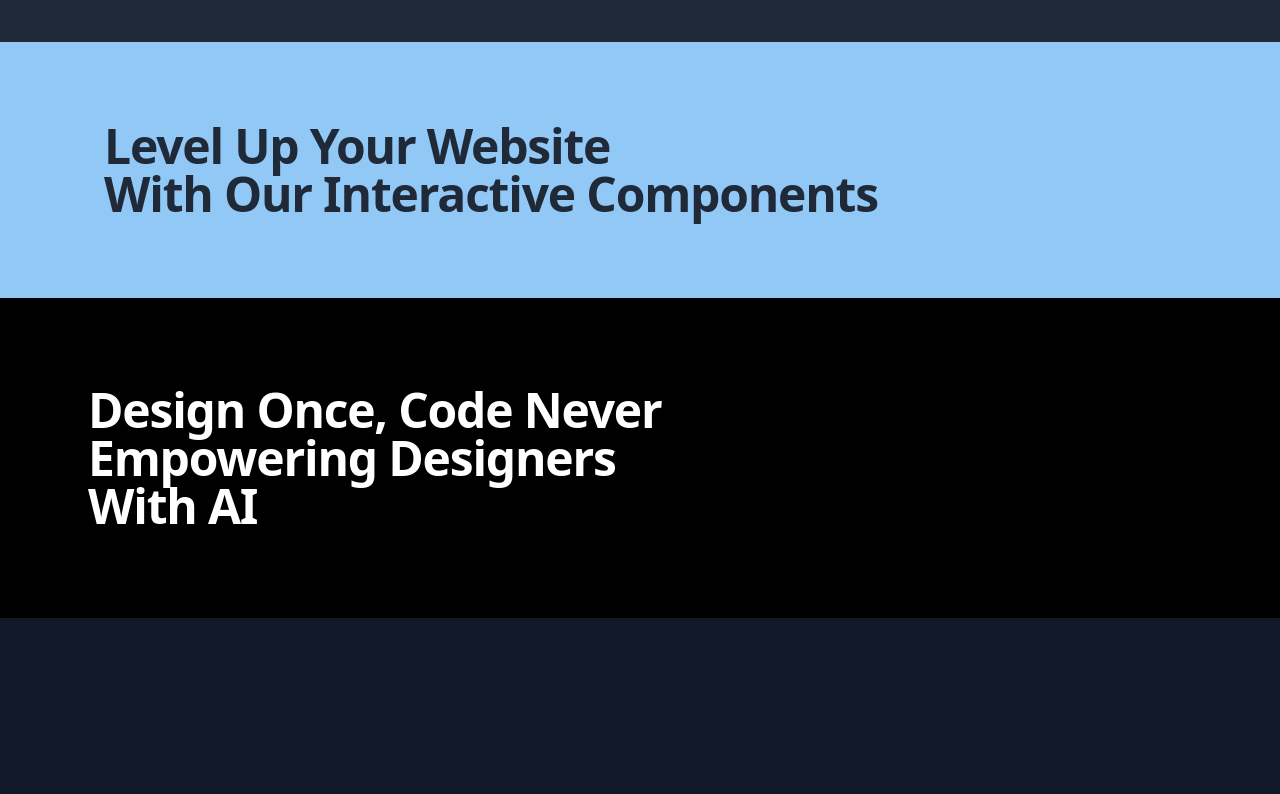
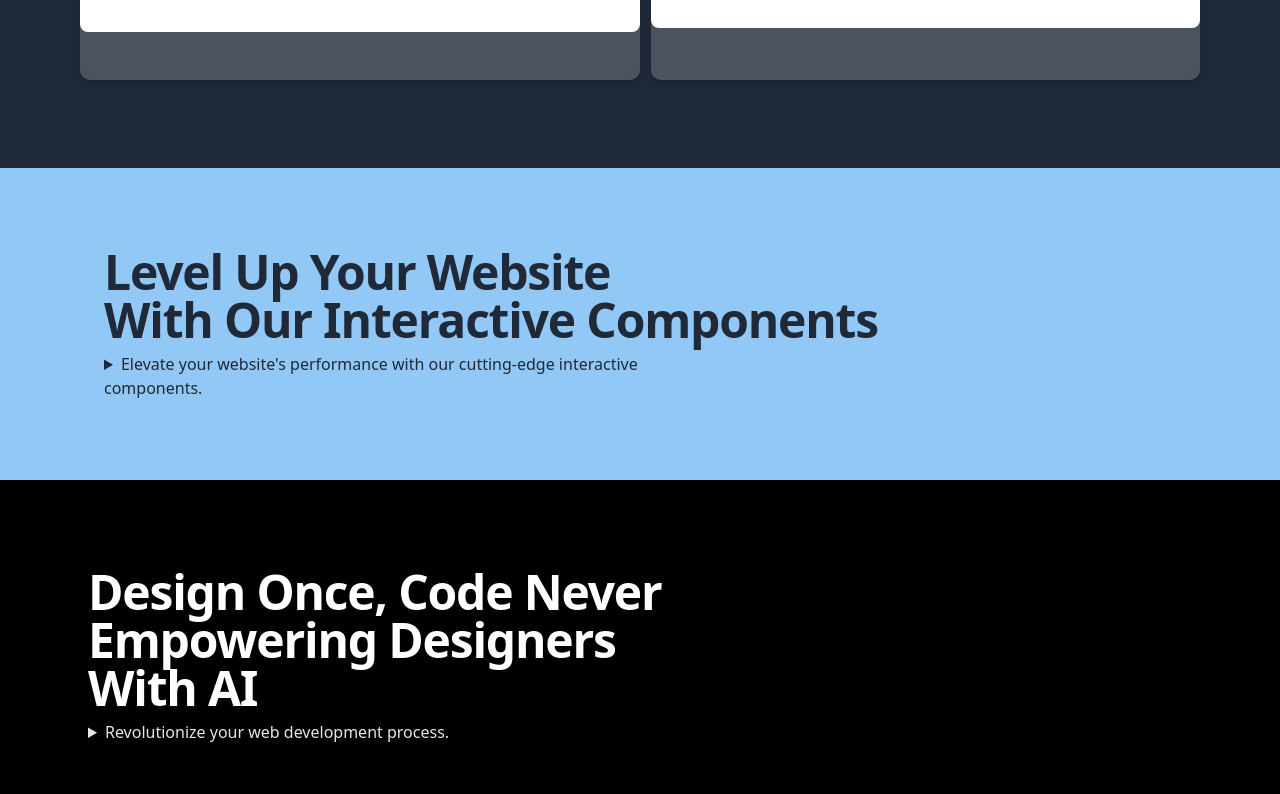
Before and after one commit to abijeetraut1/WebElement_Design_page, a React (Create React App) app: page / in a window 1280 px wide. Shown: the part 3160-3954 px from the top of the page. Built offline with nearby package versions, Linux system fonts and the light colour scheme.

Commit message:
added home page some stuff?? IDK

```diff
--- a/src/pages/Components/Navigationbar/Navbar.jsx
+++ b/src/pages/Components/Navigationbar/Navbar.jsx
@@ -69,7 +69,14 @@ export default function Navbar() {
             </nav>
 
 
-            <nav className={`block lg:hidden ${mobileMenuOpen ? "w-[80%] duration-300" : "w-0 duration-300"} h-screen bg-slate-400 absolute z-40 top-0 right-0`}>
+            <nav className='bg-transparent'>
+                <div
+                    onClick={() => dispatch(setIsMobileSlideBarOpen())}
+                    style={{backgroundColor: "none"}}
+                    className={`bg-transparent ${mobileMenuOpen ? "w-[20%] h-screen duration-300" : "w-0 duration-300"} absolute z-40 top-0 left-0`}
+                ></div>
+                <div className={`block lg:hidden ${mobileMenuOpen ? "w-[80%] duration-300" : "w-0 duration-300"} h-screen bg-slate-400 absolute z-40 top-0 right-0`}>
+
                     <div className='flex flex-col absolute top-14 px-4 space-y-3 w-full'>
                         {mobileMenuOpen &&
                             <div>
@@ -93,6 +100,7 @@ export default function Navbar() {
                             </div>
                         }
                     </div>
+                </div>
 
             </nav>
 
--- a/src/pages/Home/BodySection/Body.jsx
+++ b/src/pages/Home/BodySection/Body.jsx
@@ -2,7 +2,6 @@ import React from 'react';
 import ComponentsIntro from './components/componentsIntro/ComponentsIntro';
 import AiIntro from './components/AiIntro/AiIntro';
 import WebsiteIntro from './components/websiteIntro/WebsiteIntro';
-import Trust from './components/Trust/Trust';
 
 
 export default function Body() {
--- a/src/pages/Home/BodySection/components/AiIntro/AiIntro.jsx
+++ b/src/pages/Home/BodySection/components/AiIntro/AiIntro.jsx
@@ -9,7 +9,7 @@ export default function AiIntro() {
     return (
         <section className='bg-black p-2 w-full flex flex-col justify-center'>
             <section className='mx-4 space-y-5 my-20 sm:mx-20'>
-                <div className="">
+                <div className="space-y-2">
                     <div>
                         <heading className="capitalize text-3xl flex flex-col justify-start font-semibold tracking-tight text-white sm:text-5xl">
                             <h1>{firstHeading}</h1>
@@ -17,8 +17,18 @@ export default function AiIntro() {
                             <h1>{thirdHeading}</h1>
                         </heading>
                     </div>
+
                     <div>
-
+                        <p className='w-full md:w-1/2 text-white/90 sm:text-left text-justify'>
+                            <details>
+                                <summary className='font-medium cursor-pointer w-fit'>
+                                    Revolutionize your web development process.
+                                </summary>
+                                <p className='text-slate-400'>
+                                    Empower designers by seamlessly translating their visions into reality using cutting-edge AI technology. Elevate your website design experience and effortlessly bring creative concepts to life. Streamline workflows and enhance collaboration, making website creation a breeze for designers and developers alike.
+                                </p>
+                            </details>
+                        </p>
                     </div>
                 </div>
             </section>
--- a/src/pages/Home/BodySection/components/Footer/Footer.jsx
+++ b/src/pages/Home/BodySection/components/Footer/Footer.jsx
@@ -54,7 +54,7 @@ const regulations = [
 export default function Footer() {
     return (
         <section className='py-10 w-full bg-gray-900 text-white'>
-            <div className='p-6 sm:px-96 sm:py-32 space-y-6'>
+            <div className='p-6 sm:py-32 space-y-6'>
                 <div className='space-y-2 mx-2 lg:mx-10 lg:pmx-0 flex flex-col justify-center lg:flex-row lg:justify-between flex-wrap'>
                     <Table title="company" props={company} />
                     <div className='space-y-2'>
--- a/src/pages/Home/BodySection/components/Footer/component/Table/Table.jsx
+++ b/src/pages/Home/BodySection/components/Footer/component/Table/Table.jsx
@@ -11,7 +11,7 @@ export default function Table({ title, props }) {
                 <table className='flex flex-col text-left mb-2'>
                     <th className='py-1 capitalize'>{title}</th>
                     {props.map((prop, i) => (
-                        <Link key={i} className='rounded font-normal w-fit lg:w-[130%] hover:bg-slate-800 text-slate-300/90' to={prop.link}><tr >{prop.title}</tr></Link>
+                        <Link key={i} className='rounded font-normal w-fit lg:w-[150%] hover:bg-slate-800 text-slate-300/90' to={prop.link}><tr >{prop.title}</tr></Link>
                     ))}
                 </table>
 
--- a/src/pages/Home/BodySection/components/componentsIntro/ComponentsIntro.jsx
+++ b/src/pages/Home/BodySection/components/componentsIntro/ComponentsIntro.jsx
@@ -6,10 +6,25 @@ export default function ComponentsIntro() {
         <section id='glass-container' className='py-20 p-2 w-full flex flex-col justify-center'>
             <section className='mx-4'>
                 <div className="text-left sm:mx-20">
-                    <div>
-                        <heading className="capitalize text-3xl flex flex-col font-semibold tracking-tight text-gray-800 sm:text-5xl">
-                            Level up your website <br /> with our interactive components
-                        </heading>
+                    <div className='space-y-2'>
+                        <div>
+                            <heading className="capitalize text-3xl flex flex-col font-semibold tracking-tight text-gray-800 sm:text-5xl">
+                                Level up your website <br /> with our interactive components
+                            </heading>
+                        </div>
+
+                        <div>
+                            <p className='w-full md:w-1/2 text-gray-800 sm:text-left text-justify'>
+                                <details>
+                                    <summary className='font-medium cursor-pointer w-fit'>
+                                        Elevate your website's performance with our cutting-edge interactive components.
+                                    </summary>
+                                    <p>
+                                        Capture user attention, boost engagement, and create a dynamic online experience. From captivating animations to user-friendly forms, our solutions empower your site with innovative features, ensuring a seamless and enjoyable journey for visitors. Level up your website today!
+                                    </p>
+                                </details>
+                            </p>
+                        </div>
                     </div>
                 </div>
 
--- a/src/pages/Home/BodySection/components/websiteIntro/WebsiteIntro.jsx
+++ b/src/pages/Home/BodySection/components/websiteIntro/WebsiteIntro.jsx
@@ -35,19 +35,19 @@ const whatWeOffers = [
       title: "Analyze",
       icon: SlGraph,
       description: "Lorem ipsum dolor sit amet consectetur adipisicing elit...",
-      width: "lg:w-[69%]"
+      width: "lg:w-[50%]"
     },
     {
       title: "Analyze",
       icon: SlGraph,
       description: "Lorem ipsum dolor sit amet consectetur adipisicing elit...",
-      width: "lg:w-[30%]"
+      width: "lg:w-[49%]"
     }
   ];
 
 export default function WebsiteIntro() {
     return (
-        <section className='px-4 lg:px-52 py-8 md:py-16 max-w-[1920px]'>
+        <section className='px-4 lg:px-20 py-8 md:py-16 max-w-[1920px]'>
             <section className='lg:flex lg:items-start lg:justify-start lg:flex-col w-full pb-6'>
                 <div className="text-left">
                     <div>
```
Lines whose indentation alone changed are shown as unchanged.
